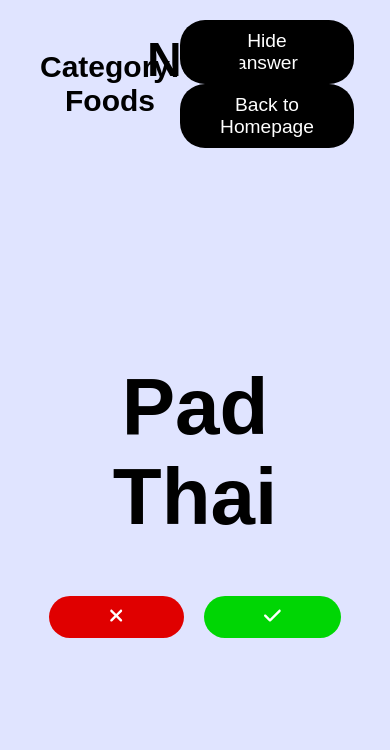
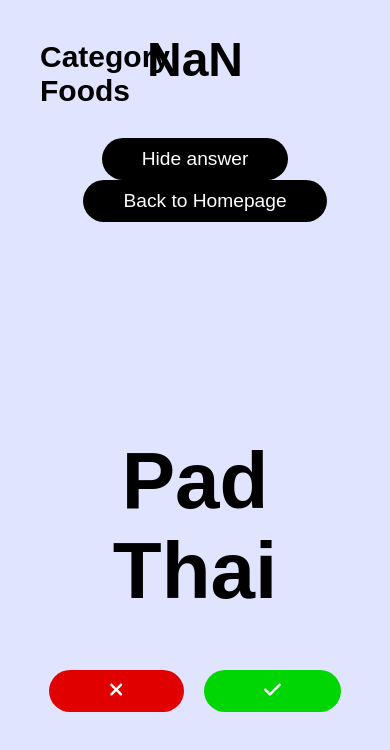
Before and after one commit to suttirakcha/lets-guess, a React (Create React App) app: page /foods in a window 390 px wide. Shown: the top 750 px of the page. Built offline with nearby package versions, Linux system fonts and the light colour scheme; a web font is replaced by a local one.

Commit message:
Update App.scss

```diff
--- a/src/App.scss
+++ b/src/App.scss
@@ -663,17 +663,40 @@ input:checked + .switch-toggle:before {
   }
 }
 
+@media (max-width:1200px){
+  #score-result{
+    left:20%;
+    right:20%;
+  }
+  .sec-left {
+    text-align:left;
+    width:45%;
+  }
+  .head-game {
+    display:block;
+  }
+  .sec-right{
+    display:block;
+    text-align:center;
+    z-index:11;
+    margin-top:30px;
+    .btn {
+      display:inline-block;
+      gap:20px;
+      &:last-child{
+        margin-left:20px;
+      }
+    }
+  }
+  .block-space {
+    top:22%;
+  }
+}
+
 @media (max-width:1023px){
   .card{
     flex:0 0 50%;
     max-width:calc(50% - 20px);
-  }
-  .sec-right{
-    display:block;
-    text-align:right;
-    .btn {
-      display:inline-block;
-    }
   }
 }
 
@@ -691,6 +714,10 @@ input:checked + .switch-toggle:before {
     max-width:480px;
     width:100%;
   }
+  #score-result{
+    left:10%;
+    right:10%;
+  }
 }
 
 @media (max-height:767px){
@@ -699,6 +726,14 @@ input:checked + .switch-toggle:before {
   }
   ::-webkit-scrollbar {
     display:none;
+  }
+}
+
+@media (max-width:500px){
+  #score-result{
+    left:3%;
+    right:3%;
+    padding:60px 30px;
   }
 }
 
```
